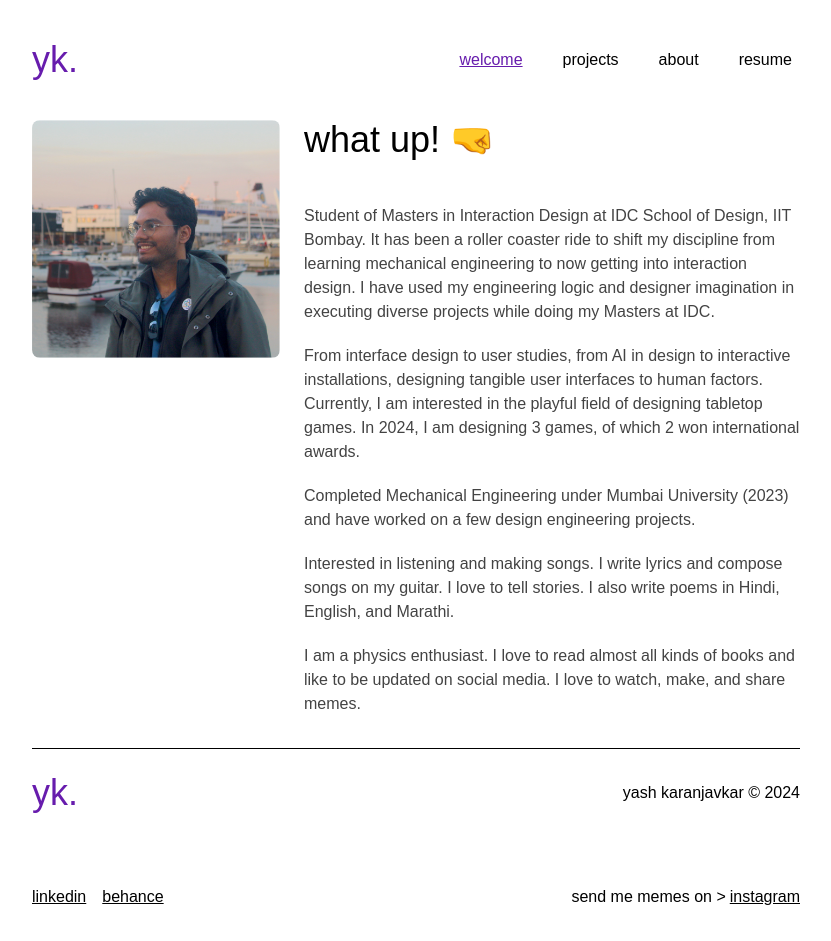
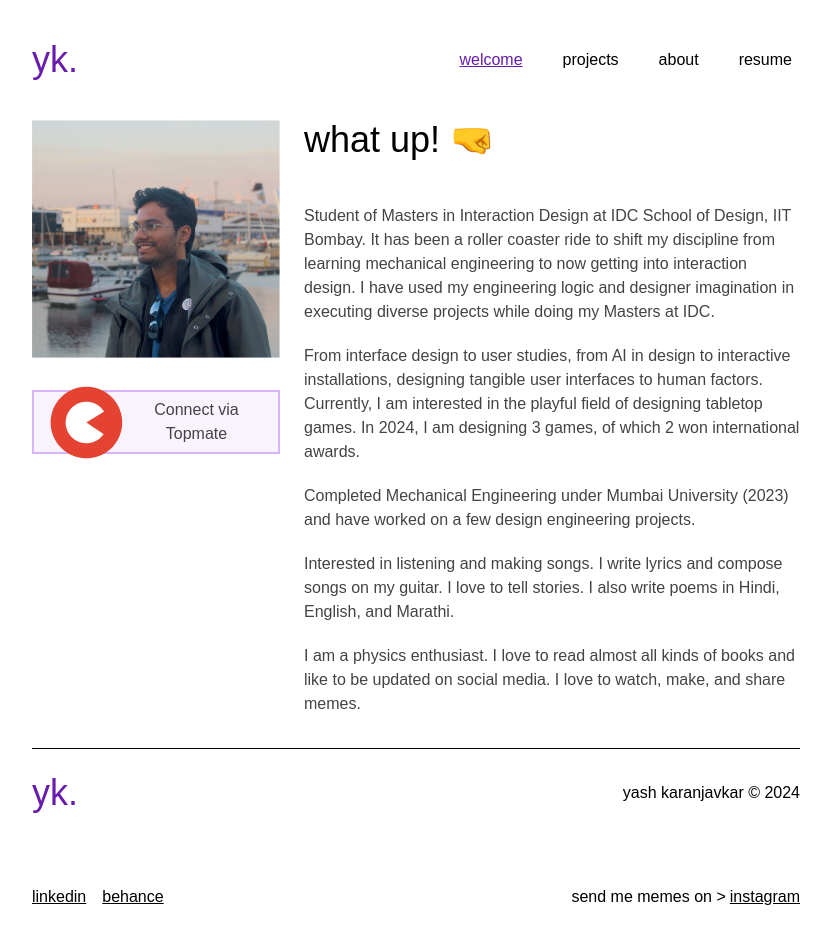
Before and after one commit to yashkaranjavkar/yash_portfolio, a Next.js app: page /about in a window 1280 px wide. Shown: the whole page, without its empty margins (224-1055 px from the left). Built offline with nearby package versions, Linux system fonts and the light colour scheme.

Commit message:
top mate button added

```diff
--- a/app/about/page.js
+++ b/app/about/page.js
@@ -1,3 +1,4 @@
+"use client";
 import Image from "next/image";
 import { TextLoop } from "@/components/motion-ui/TextLoop";
 
@@ -9,14 +10,36 @@ export default function About() {
     >
       <div className="flex flex-col md:flex-row items-start gap-6">
         {/* Image */}
-        <div style={{ flex: 1 }} className="w-full md:w-1/2">
+        <div
+          style={{ flex: 1 }}
+          className="w-full md:w-1/2 flex flex-col items-center"
+        >
           <Image
             src="/yash.png"
             alt="Profile"
             width={300}
             height={300}
-            className="w-full h-auto object-cover rounded-lg"
+            className="w-full h-auto object-cover"
           />
+          {/* Center the button */}
+          <button
+            onClick={() => {
+              window.open("https://topmate.io/yash_karanjavkar/", "_blank");
+            }}
+            className={`relative group mt-8 h-16 font-normal border-r-2 border-b-2 border-2 border-purple-300 transition-all duration-300 px-4 text-base bg-[#F9F2FF] text-[#434343] flex items-center justify-center`}
+          >
+            <div className="flex justify-center items-center">
+              <Image
+                src="/topmate.png"
+                alt="Topmate"
+                width={25}
+                height={25}
+                className="w-auto h-auto mr-2 object-cover"
+              />
+              <span>Connect via Topmate</span>
+            </div>
+            <div className="absolute inset-0 z-0 h-full w-full bg-transparent transition-all duration-300 group-hover:translate-x-0 group-hover:translate-y-0 group-hover:shadow-[4px_4px_#a67cce]"></div>
+          </button>
         </div>
 
         {/* Text Content */}
```
Also changed, not shown: lib/staticContent.js, public/topmate.png (added).
